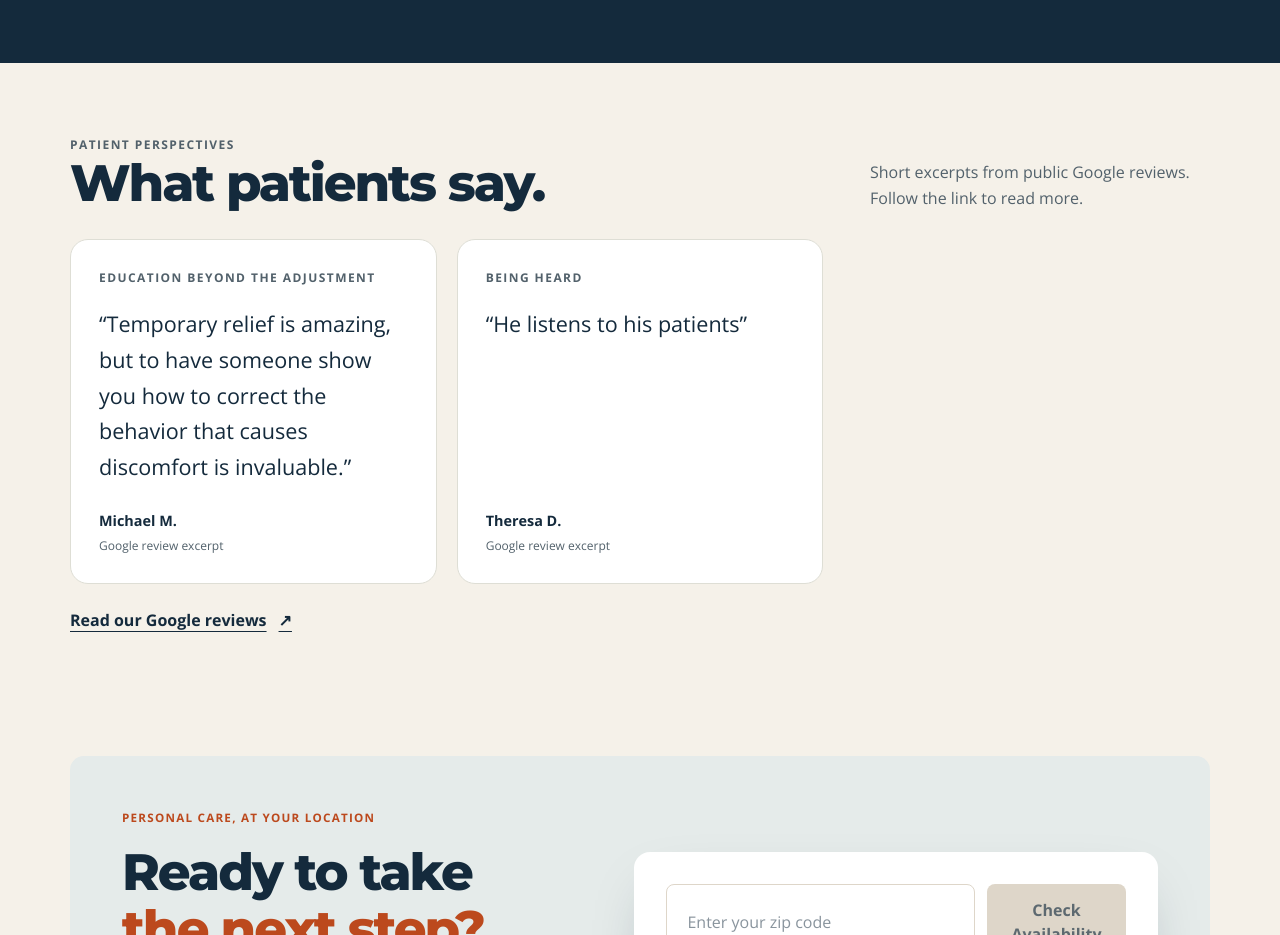
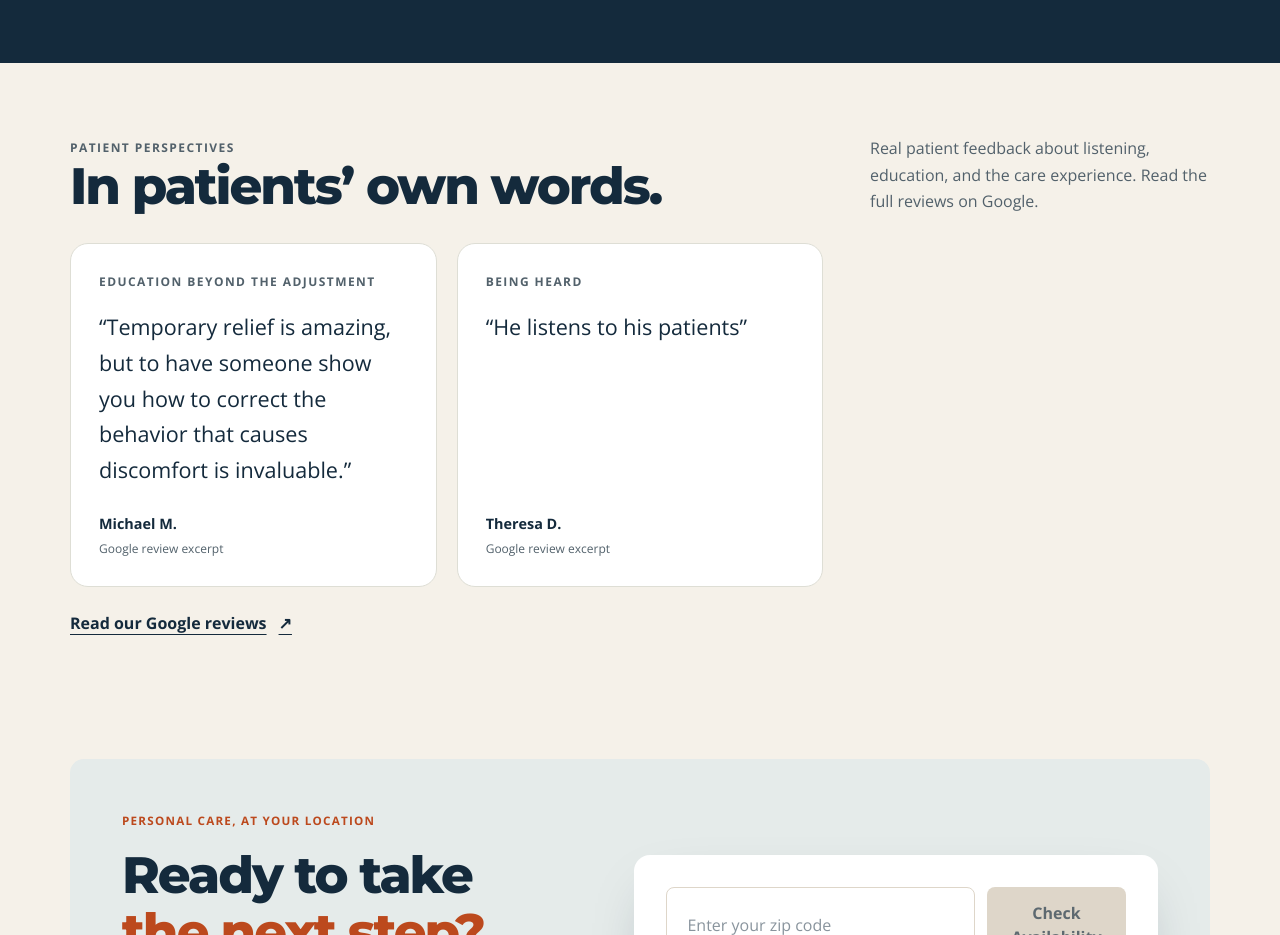
Before and after one commit to mybackcracker/gochiro-platform, a Next.js app: page / in a window 1280 px wide. Shown: the part 2660-3595 px from the top of the page. Built offline with nearby package versions, Linux system fonts and the light colour scheme.

Commit message:
Clarify and streamline patient testimonial presentation

```diff
--- a/components/Testimonials.tsx
+++ b/components/Testimonials.tsx
@@ -7,9 +7,9 @@ export default function Testimonials() {
       <div className={styles.heading}>
         <div>
           <p className={styles.eyebrow}>Patient perspectives</p>
-          <h2 id="patient-reviews-heading">What patients say.</h2>
+          <h2 id="patient-reviews-heading">In patients’ own words.</h2>
         </div>
-        <p>Short excerpts from public Google reviews. Follow the link to read more.</p>
+        <p>Real patient feedback about listening, education, and the care experience. Read the full reviews on Google.</p>
       </div>
       <div className={styles.grid}>
         {TESTIMONIALS.map((review) => (
```
